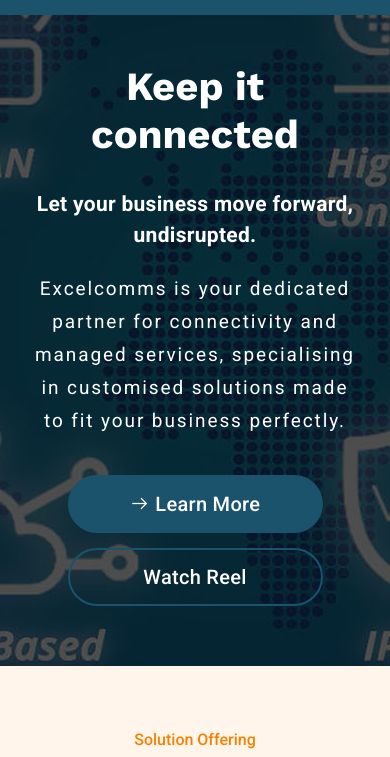
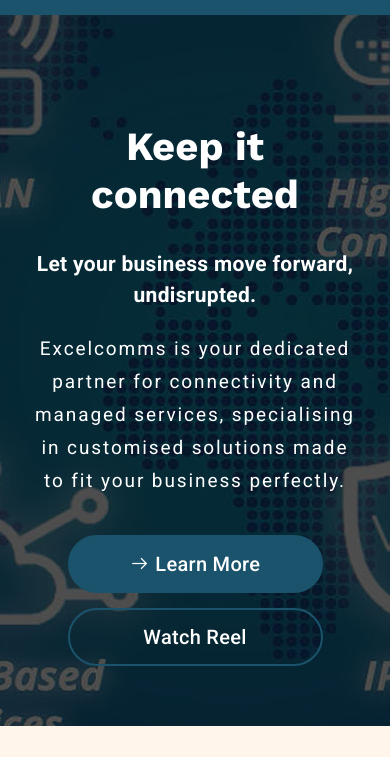
Before and after one commit to husnabahrudin/husnabahrudin.github.io, a plain HTML site: page index.html in a window 390 px wide. Shown: the part 87-844 px from the top of the page. Drawn offline with nearby package versions, Linux system fonts and the light colour scheme.

Commit message:
Update ec.css

```diff
--- a/css/ec.css
+++ b/css/ec.css
@@ -414,8 +414,8 @@ body {
         background: var(--spruce);
         margin: -31px;
     }
-    .section.orange-circle, .nationwide {
-        padding-top: 0;
+    .section  {
+        padding-top: 120px !important;
     }
     .section.offers {
         padding-bottom: 0;
```
